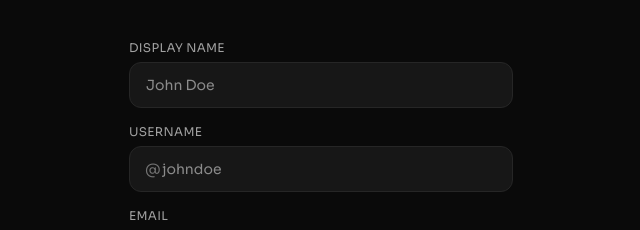
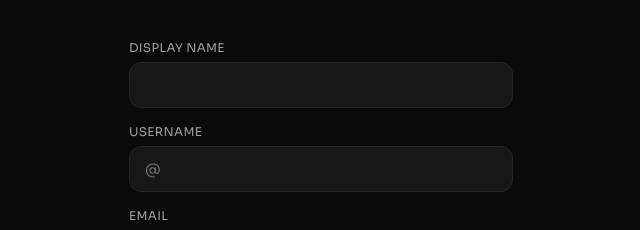
Before and after one commit to nassarangelica/qnet, a Next.js app: page /register in a window 1280 px wide. Shown: the part 202-432 px from the top of the page, without its empty margins (319-959 px from the left). Built offline with nearby package versions, Linux system fonts and the light colour scheme; no server answers.

Commit message:
fix: placeholder

```diff
--- a/app/(auth)/register/page.tsx
+++ b/app/(auth)/register/page.tsx
@@ -66,7 +66,7 @@ export default function RegisterPage() {
               onChange={(e) => setDisplayName(e.target.value)}
               required
               className="w-full bg-neutral-900 border border-neutral-800 rounded-xl px-4 py-3 text-white text-sm focus:outline-none focus:border-violet-500 transition"
-              placeholder="John Doe"
+              placeholder=""
             />
           </div>
           <div>
@@ -80,7 +80,7 @@ export default function RegisterPage() {
                 onChange={(e) => setUsername(e.target.value)}
                 required
                 className="w-full bg-neutral-900 border border-neutral-800 rounded-xl pl-8 pr-4 py-3 text-white text-sm focus:outline-none focus:border-violet-500 transition"
-                placeholder="johndoe"
+                placeholder=""
               />
             </div>
           </div>
```
Also changed, not shown: public/manifest.json, 1 other file (tests, documents, lock files or other folders).
